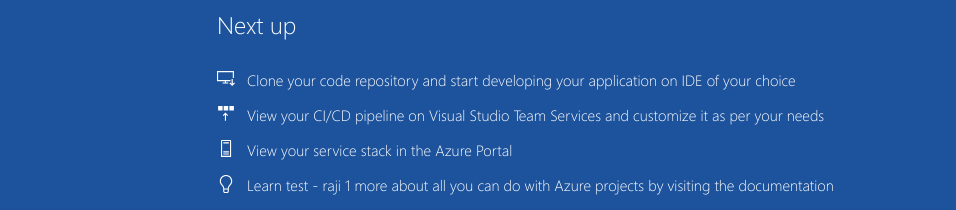
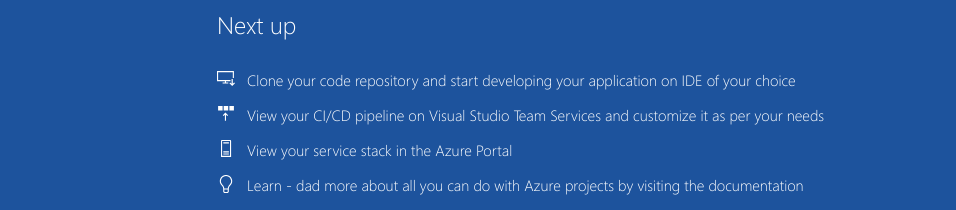
Before and after one commit to priyamanon/firstrepo, a plain HTML site: page index.html in a window 1280 px wide. Shown: the part 590-800 px from the top of the page, without its empty margins (8-964 px from the left). Drawn offline with Linux system fonts and the light colour scheme.

Commit message:
chnagedad

```diff
--- a/index.html
+++ b/index.html
@@ -46,7 +46,7 @@
                             <div class="step-icon">
                                 <img src="img/lightbulbWhite.svg">
                             </div>
-                            <div class="step-text"><a href="https://go.microsoft.com/fwlink/?linkid=862126">Learn test - raji  1 more about all you can do with Azure projects by visiting the documentation</a></div>
+                            <div class="step-text"><a href="https://go.microsoft.com/fwlink/?linkid=862126">Learn - dad more about all you can do with Azure projects by visiting the documentation</a></div>
                         </div>
                     </div>
                 </div>
```
